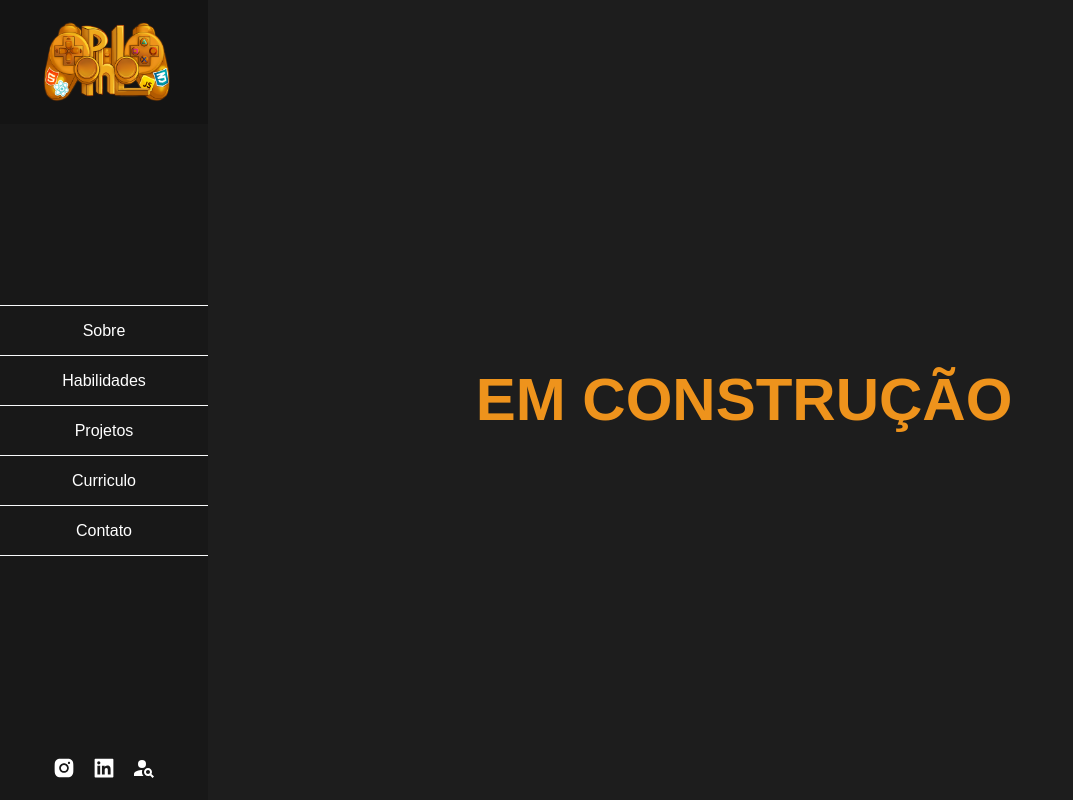
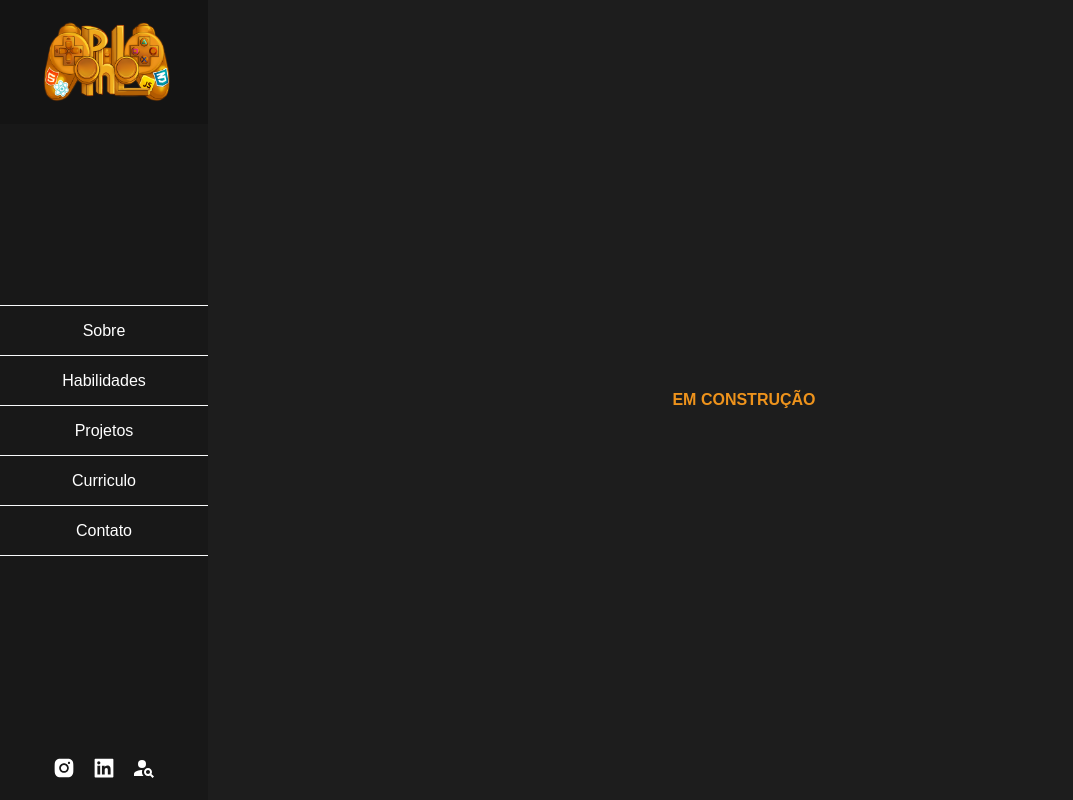
Before and after one commit to pedrohbl03/ReactPortfolio, a React (Create React App) app: page /contact in a window 1280 px wide. Shown: the whole page, without its empty margins (0-1073 px from the left). Built offline with nearby package versions, Linux system fonts and the light colour scheme.

Commit message:
in progress edit

```diff
--- a/src/pages/contact/index.js
+++ b/src/pages/contact/index.js
@@ -6,7 +6,7 @@ const ContactPage = () => {
 
   return (
     <div className="min-h-screen flex items-center justify-center">
-      <h2 className="text-6xl font-bold text-primary text-center"> EM CONSTRUÇÃO</h2>
+      <h2 className=" font-bold text-primary text-center"> EM CONSTRUÇÃO</h2>
     </div>
   )
 }
--- a/src/pages/portfolio/index.js
+++ b/src/pages/portfolio/index.js
@@ -6,7 +6,7 @@ const PortfolioPage = () => {
 
   return (
     <div className="min-h-screen flex items-center justify-center">
-      <h2 className="text-6xl font-bold text-primary text-center"> EM CONSTRUÇÃO</h2>
+      <h2 className="text-xl font-bold text-primary text-center"> EM CONSTRUÇÃO</h2>
     </div>
   )
 }
--- a/src/pages/resume/index.js
+++ b/src/pages/resume/index.js
@@ -6,7 +6,7 @@ const ResumePage = () => {
 
   return (
     <div className="min-h-screen flex items-center justify-center">
-      <h2 className="text-6xl font-bold text-primary text-center"> EM CONSTRUÇÃO</h2>
+      <h2 className="text-xl font-bold text-primary text-center"> EM CONSTRUÇÃO</h2>
     </div>
   )
 }
--- a/src/pages/skills/index.js
+++ b/src/pages/skills/index.js
@@ -6,7 +6,7 @@ const SkillsPage = () => {
 
   return (
     <div className="min-h-screen flex items-center justify-center">
-      <h2 className="text-6xl font-bold text-primary text-center"> EM CONSTRUÇÃO</h2>
+      <h2 className="text-xl font-bold text-primary text-center"> EM CONSTRUÇÃO</h2>
     </div>
   )
 }
```
